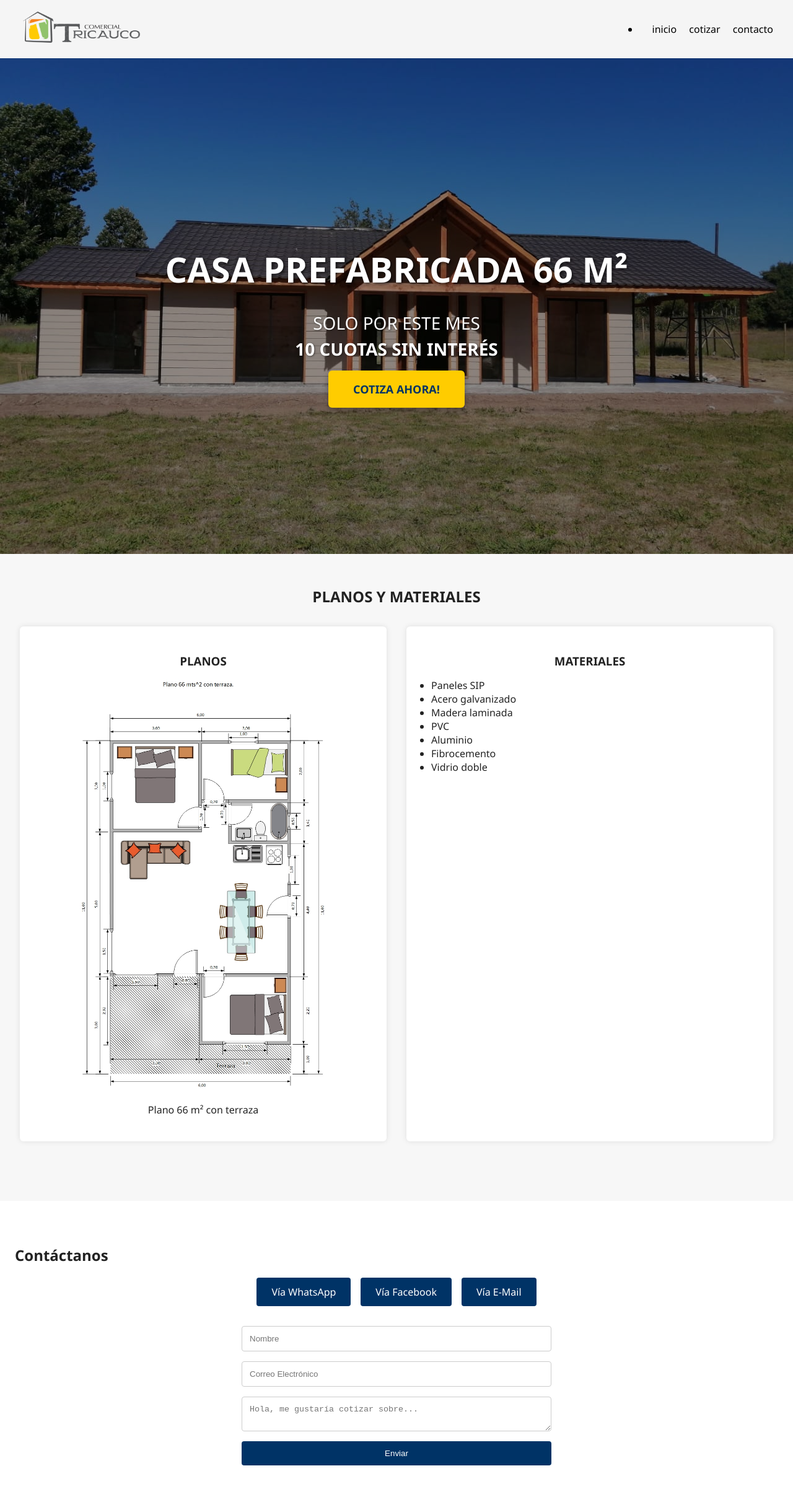
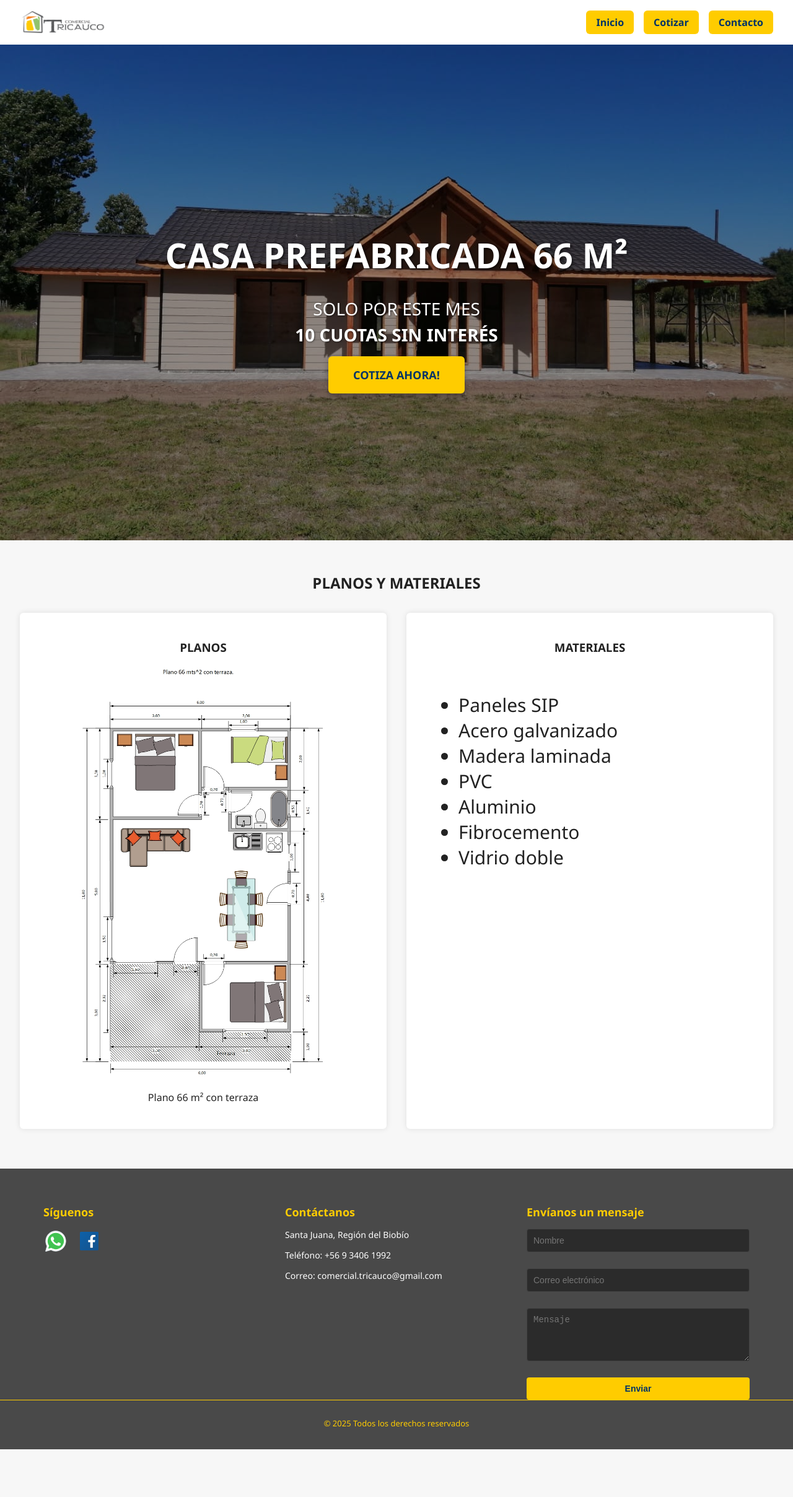
Before and after one commit to benjaminjimenezo/comercialtricauco, a plain HTML site: page index.html in a window 1280 px wide. Shown: the whole page at 62% size. After the commit the page ends 2339 px from the top, so only its background shows below. Drawn offline with Linux system fonts and the light colour scheme.

Commit message:
Add files via upload

```diff
--- a/index.html
+++ b/index.html
@@ -10,19 +10,17 @@
 
 <body>
 
-    <header>
-        <div class="logo">
-            <img src="imagenes/logo.png" alt="logo comercial Tricauco" class="logo">
+    <header class="tricauco-header">
+        <div class="logo-container">
+            <img src="imagenes/logo.png" alt="Logo" class="logo-icon">
+
         </div>
-        <nav class="navbar">
-           <li>
-            <a href="#">inicio</a>
-            <a href="#">cotizar</a>
-            <a href="#">contacto</a>
-        </li>
+        <nav class="nav-menu">
+            <a href="#">Inicio</a>
+            <a href="#">Cotizar</a>
+            <a href="#">Contacto</a>
         </nav>
     </header>
-
     <section class="hero">
         <div class="hero-overlay">
             <div class="hero-content">
@@ -36,7 +34,7 @@
     <section class="detalles">
         <h2>PLANOS Y MATERIALES</h2>
         <div class="grid-contenido">
-            <div class="bloque">
+            <div class="bloque1">
                 <h3>PLANOS</h3>
                 <img src="imagenes/plano.jpg" alt="plano de casa" class="plano">
                 <p>Plano 66 m² con terraza</p>
@@ -56,23 +54,47 @@
         </div>
 
     </section>
+    <footer class="footer">
+        <div class="footer-wrapper">
+            <!-- Redes sociales -->
+            <div class="footer-column">
+                <h3>Síguenos</h3>
+                <div class="social-icons">
+                    <a href="https://wa.me/56934061992?text=Hola%20quiero%20más%20información%20sobre%20..."
+                        target="_blank">
+                        <img src="imagenes/whatsapp.svg" alt="WhatsApp">
+                    </a>
+                    <a href="https://www.facebook.com/comercialtricauco" target="_blank">
+                        <img src="imagenes/facebook.svg" alt="Facebook">
+                    </a>
 
-    <section class="contacto">
-        <h2>Contáctanos</h2>
+                </div>
+            </div>
 
-        <div class="canales">
-            <a href="#" class="canal whatsapp">Vía WhatsApp</a>
-            <a href="#" class="canal facebook">Vía Facebook</a>
-            <a href="#" class="canal email">Vía E-Mail</a>
+            <!-- Información de contacto -->
+            <div class="footer-column">
+                <h3>Contáctanos</h3>
+                <p>Santa Juana, Región del Biobío</p>
+                <p>Teléfono: +56 9 3406 1992</p>
+                <p>Correo: comercial.tricauco@gmail.com</p>
+            </div>
+
+            <!-- Formulario de contacto -->
+            <div class="footer-column">
+                <h3>Envíanos un mensaje</h3>
+                <form class="contact-form" action="#" method="POST">
+                    <input type="text" placeholder="Nombre" required>
+                    <input type="email" placeholder="Correo electrónico" required>
+                    <textarea placeholder="Mensaje" rows="4" required></textarea>
+                    <button type="submit">Enviar</button>
+                </form>
+            </div>
         </div>
 
-        <form>
-            <input type="text" placeholder="Nombre" required />
-            <input type="email" placeholder="Correo Electrónico" required />
-            <textarea placeholder="Hola, me gustaría cotizar sobre..." required></textarea>
-            <button type="submit">Enviar</button>
-        </form>
-    </section>
+        <div class="footer-bottom">
+            <p>© 2025 Todos los derechos reservados</p>
+        </div>
+    </footer>
 
 </body>
 
--- a/style.css
+++ b/style.css
@@ -20,28 +20,51 @@ body {
 }
 
 /* Header */
-header {
-    background-color: whitesmoke;
-    color: black;
+.tricauco-header {
   display: flex;
   justify-content: space-between;
   align-items: center;
   padding: 16px 32px;
+  background-color: #ffffff;
+  box-shadow: 0 2px 4px rgba(0,0,0,0.1);
   flex-wrap: wrap;
 }
 
-.logo {
-    width: 200px;
-    height: auto;
+.logo-container {
+  display: flex;
+  align-items: center;
 }
 
-.navbar a{
-    color: black;
-    border: 20px;
-    border-radius: 20px;
-    border-color: black;
+.logo-icon {
+  height: 40px;
+  margin-right: 10px;
+}
+
+.logo-text {
+  font-size: 20px;
+  font-weight: bold;
+  color: #003366;
+  font-family: 'Segoe UI', sans-serif;
+}
+
+.nav-menu {
+  display: flex;
+  gap: 16px;
+}
+
+.nav-menu a {
   text-decoration: none;
-    margin-left: 16px;
+  padding: 8px 16px;
+  background-color: #ffcc00;
+  color: #003366;
+  font-weight: 600;
+  border-radius: 6px;
+  transition: background-color 0.3s ease;
+  font-family: 'Segoe UI', sans-serif;
+}
+
+.nav-menu a:hover {
+  background-color: #e6b800;
 }
 
 
@@ -109,8 +132,15 @@ header {
 
 /* Animación */
 @keyframes fadeIn {
-  from { opacity: 0; transform: translateY(20px); }
-  to { opacity: 1; transform: translateY(0); }
+    from {
+        opacity: 0;
+        transform: translateY(20px);
+    }
+
+    to {
+        opacity: 1;
+        transform: translateY(0);
+    }
 }
 
 /* Detalles */
@@ -132,11 +162,19 @@ header {
     height: auto;
 }
 
+.bloque1 {
+    background-color: var(--blanco);
+    padding: 1.5rem;
+    border-radius: 6px;
+    box-shadow: 0 0 10px rgba(0, 0, 0, 0.1);
+}
 .bloque {
     background-color: var(--blanco);
     padding: 1.5rem;
     border-radius: 6px;
     box-shadow: 0 0 10px rgba(0, 0, 0, 0.1);
+    border-style: solid;
+    border: 20px;
 }
 
 .bloque h3 {
@@ -144,8 +182,12 @@ header {
 }
 
 .bloque ul {
-    padding-left: 16px;
+    padding-left: 46px;
     text-align: left;
+    font-size: 30px;
+    font-weight: 10;
+    padding: 40px;
+    margin: 20px;
 }
 
 /* Contacto */
@@ -171,6 +213,88 @@ header {
     border-radius: 4px;
 }
 
+.footer {
+  background-color: rgb(73, 73, 73);
+  color: black;
+  font-family: 'Segoe UI', sans-serif;
+  padding-top: 40px;
+  padding-bottom: 20px;
+}
+
+.footer-wrapper {
+  max-width: 1200px;
+  margin: 0 auto;
+  padding: 0 30px;
+  display: flex;
+  justify-content: space-between;
+  flex-wrap: wrap;
+  gap: 30px;
+}
+
+.footer-column {
+  flex: 1 1 300px;
+}
+
+.footer-column h3 {
+  font-size: 18px;
+  margin-bottom: 15px;
+  color: var(--secundario);
+}
+
+.footer-column p,
+.footer-column a {
+  font-size: 14px;
+  margin-bottom: 10px;
+  color:white;
+  text-decoration: none;
+}
+
+.footer-column a:hover {
+  color: var(--secundario);
+  text-decoration: underline;
+}
+
+.social-icons img {
+  height: 40px;
+  margin-right: 10px;
+  cursor: pointer;
+}
+
+/* Formulario */
+.contact-form input,
+.contact-form textarea {
+  width: 100%;
+  padding: 10px;
+  margin-bottom: 10px;
+  background-color: #2b2b2b;
+  border: 1px solid #444;
+  color: var(--blanco);
+  font-size: 14px;
+}
+
+.contact-form button {
+  background-color: var(--secundario);
+  color: var(--primario);
+  border: none;
+  padding: 10px 15px;
+  cursor: pointer;
+  font-size: 14px;
+  font-weight: bold;
+}
+
+.contact-form button:hover {
+  background-color: #e6b800;
+}
+
+.footer-bottom {
+  text-align: center;
+  font-size: 13px;
+  color: var(--secundario);
+  border-top: 1px solid var(--secundario);
+  padding-top: 15px;
+}
+
+/* Formulario genérico */
 form {
   display: flex;
   flex-direction: column;
@@ -185,6 +309,8 @@ textarea {
   border: 1px solid #ccc;
   border-radius: 4px;
   width: 100%;
+  background-color: #fff;
+  color: var(--texto);
 }
 
 button {
@@ -203,6 +329,11 @@ button {
 
   .grid-contenido {
     grid-template-columns: 1fr;
+  }
+
+  .footer-wrapper {
+    flex-direction: column;
+    gap: 24px;
   }
 }
 
@@ -232,3 +363,103 @@ button {
         transform: scale(1);
     }
 }
+
+/*movil*/
+@media (max-width: 960px) {
+  .tricauco-header {
+    flex-direction: column;
+    align-items: flex-start;
+    gap: 12px;
+  }
+
+ .nav-menu {
+  display: flex;
+  flex-direction: row;
+  flex-wrap: wrap;
+  justify-content: flex-start;
+  gap: 12px;
+}
+
+
+  .hero-content h1 {
+    font-size: 40px;
+  }
+
+  .hero-content p {
+    font-size: 22px;
+    line-height: 32px;
+  }
+
+  .btn.destacado {
+    padding: 14px 28px;
+    font-size: 16px;
+  }
+}
+
+@media (max-width: 768px) {
+  .logo-text {
+    font-size: 18px;
+  }
+
+  .grid-contenido {
+    grid-template-columns: 1fr;
+  }
+
+  .bloque ul {
+    font-size: 20px;
+    padding: 20px;
+    margin: 10px;
+  }
+
+  .footer-wrapper {
+    flex-direction: column;
+    gap: 24px;
+  }
+
+  .social-icons img {
+    height: 32px;
+  }
+
+  .footer-column {
+    flex: 1 1 100%;
+  }
+
+  .contact-form input,
+  .contact-form textarea {
+    font-size: 13px;
+  }
+
+  .contact-form button {
+    font-size: 13px;
+    padding: 8px 12px;
+  }
+}
+
+@media (max-width: 480px) {
+  .hero {
+    height: 500px;
+  }
+
+  .hero-content h1 {
+    font-size: 28px;
+  }
+
+  .hero-content p {
+    font-size: 18px;
+    line-height: 28px;
+  }
+
+  .nav-menu a {
+    padding: 10px;
+    font-size: 14px;
+  }
+
+  .bloque ul {
+    font-size: 16px;
+  }
+
+  .canales {
+    flex-direction: column;
+    align-items: center;
+  }
+}
```
Also changed, not shown: imagenes/facebook.svg (added), imagenes/whatsapp.svg (added). Lines whose indentation alone changed are shown as unchanged.
